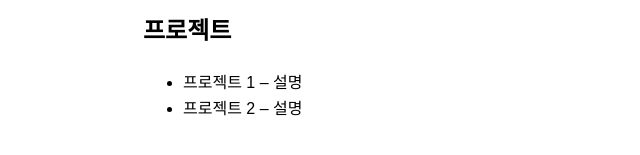
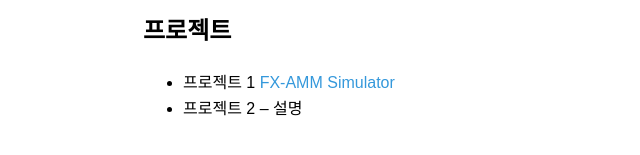
Before and after one commit to kaswan-guru/kaswan-guru.github.io, a plain HTML site: page index.html in a window 1280 px wide. Shown: the part 301-456 px from the top of the page, without its empty margins (97-737 px from the left). Drawn offline with Linux system fonts and the light colour scheme.

Commit message:
Update index.html

```diff
--- a/index.html
+++ b/index.html
@@ -35,7 +35,7 @@
 
   <h2>프로젝트</h2>
   <ul>
-    <li>프로젝트 1 – 설명</li>
+    <li>프로젝트 1 <a href="visual_sim.html" target="_blank">FX-AMM Simulator</a></li>
     <li>프로젝트 2 – 설명</li>
   </ul>
 
```
